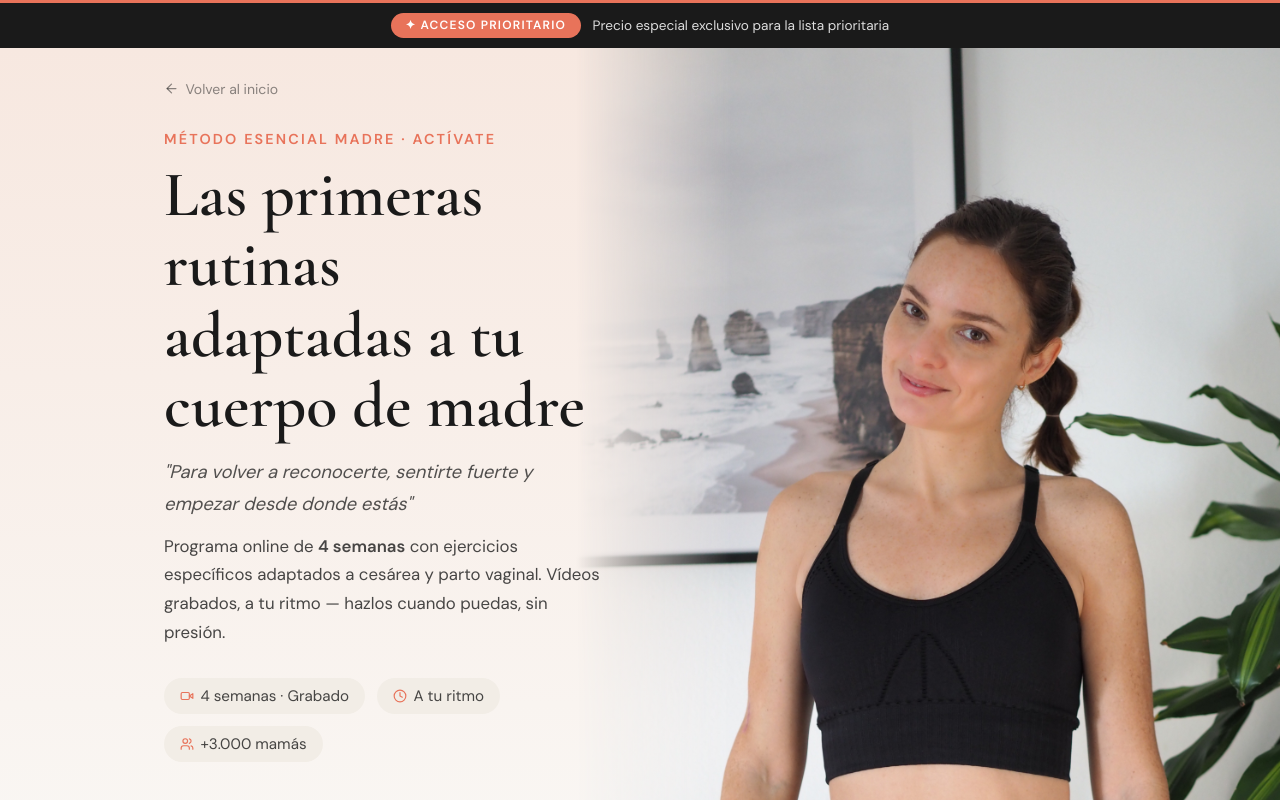
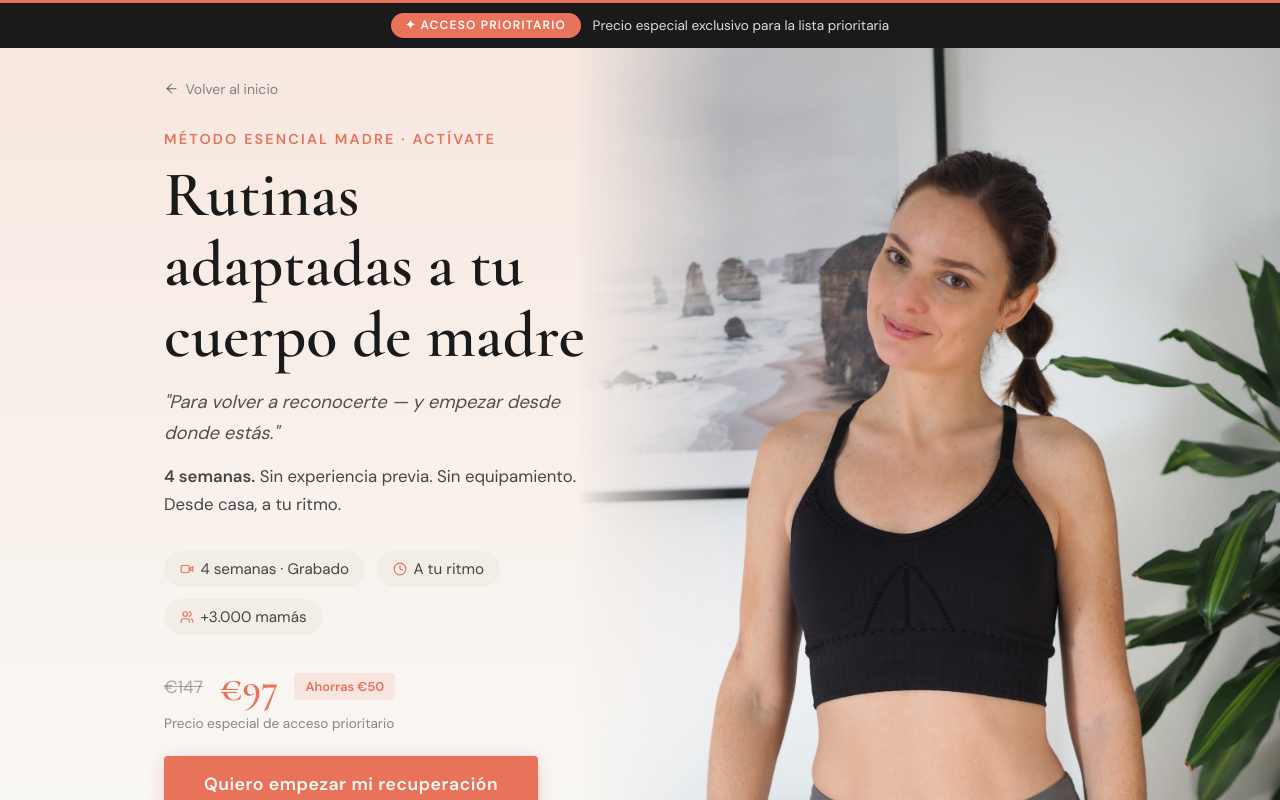
Before and after one commit to susanaaresla-lab/esencial-susana, a React (Create React App) app: page /acceso-prioritario in a window 1280 px wide. Shown: the top 800 px of the page. Built offline with nearby package versions, Linux system fonts and the light colour scheme.

Commit message:
hero más corto copy mejorado

```diff
--- a/src/pages/ActivateListaEsperaPage.js
+++ b/src/pages/ActivateListaEsperaPage.js
@@ -134,13 +134,13 @@ export default function ActivateListaEsperaPage() {
             </button>
             <div style={label('var(--coral)')}>Método Esencial Madre · Actívate</div>
             <h1 className="t-serif" style={{ fontSize: 'clamp(2.25rem, 5vw, 4rem)', lineHeight: 1.1, marginBottom: '1rem' }}>
-              Las primeras rutinas adaptadas a tu cuerpo de madre
+              Rutinas adaptadas a tu cuerpo de madre
             </h1>
             <p style={{ fontSize: '1.15rem', color: 'rgba(26,26,26,0.75)', maxWidth: 520, marginBottom: '0.75rem', lineHeight: 1.7, fontStyle: 'italic' }}>
-              "Para volver a reconocerte, sentirte fuerte y empezar desde donde estás"
+              "Para volver a reconocerte — y empezar desde donde estás."
             </p>
             <p style={{ fontSize: '1.05rem', color: 'rgba(26,26,26,0.8)', maxWidth: 520, marginBottom: '2rem', lineHeight: 1.7 }}>
-              Programa online de <strong>4 semanas</strong> con ejercicios específicos adaptados a cesárea y parto vaginal. Vídeos grabados, a tu ritmo — hazlos cuando puedas, sin presión.
+              <strong>4 semanas.</strong> Sin experiencia previa. Sin equipamiento. Desde casa, a tu ritmo.
             </p>
             <div className="flex flex-wrap gap-3" style={{ marginBottom: '2rem' }}>
               <span className="pill" style={{ fontSize: '0.95rem', padding: '0.5rem 1rem' }}><Video />4 semanas · Grabado</span>
```
